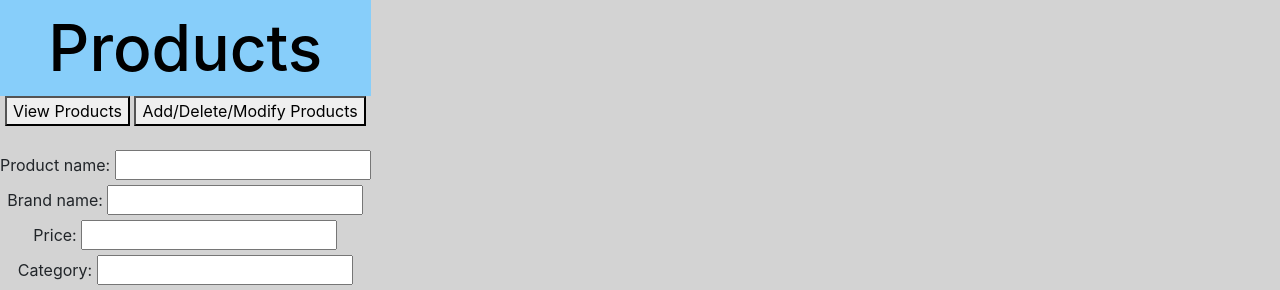
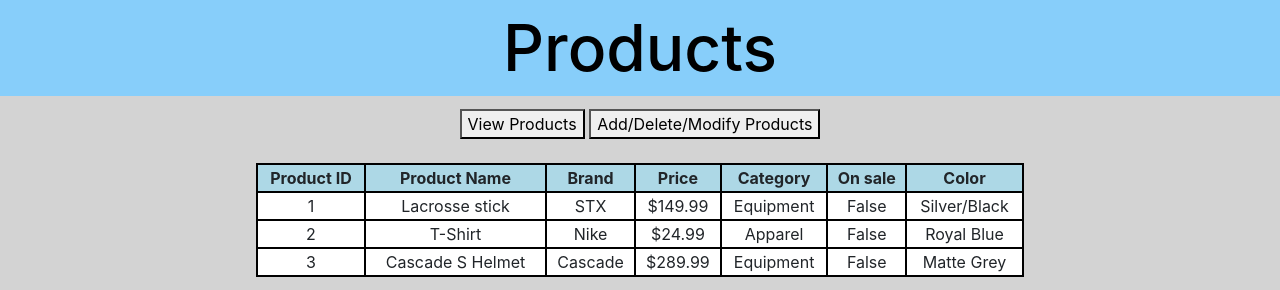
Before and after one commit to cam-obrien/Retail-Database-Interface, a plain HTML site: page products.html in a window 1280 px wide. Shown: the top 290 px of the page. Drawn offline with nearby package versions, Linux system fonts and the light colour scheme.

Commit message:
Added lot of stuff

```diff
--- a/products.html
+++ b/products.html
@@ -16,20 +16,54 @@
   <body>
 	<form>
 	<header>Products</header>
+	<a href="http://web.engr.oregonstate.edu/~jonesd5/212Pride/products.html">
 	<button type="button">View Products</button>
+	</a>
+	<a href="http://web.engr.oregonstate.edu/~jonesd5/212Pride/modifyProducts.html">
 	<button type="button">Add/Delete/Modify Products</button><br><br>
-	<label for="productName" class="productName">Product name:</label>
-		<input type="text" name="productName"><br>
-		<label for="brandName">Brand name:</label>
-		<input type="text" name="brandName"><br>
-		<label for="price">Price:</label>
-		<input type="text" name="price"><br>
-		<label for="category">Category:</label>
-		<input type="category" name="category"><br>
-		<label for="sale">Sale:</label>
-		<input type="checkbox" name="sale"><br>
-		<input type="submit" name="submit">
+	</a>
 
+	<table style="width:60%;margin-left:auto;margin-right:auto">
+		<tr>
+		  <th>Product ID</th>
+		  <th>Product Name</th>
+		  <th>Brand</th>
+		  <th>Price</th>
+		  <th>Category</th>
+		  <th>On sale</th>
+		  <th>Color</th>
+		</tr>
+		<tr>
+		  <td>1</td>
+		  <td>Lacrosse stick</td>
+		  <td>STX</td>
+		  <td>$149.99</td>
+		  <td>Equipment</td>
+		  <td>False</td>
+		  <td>Silver/Black</td>
+		</tr>
+
+		<tr>
+		  <td>2</td>
+		  <td>T-Shirt</td>
+		  <td>Nike</td>
+		  <td>$24.99</td>
+		  <td>Apparel</td>
+		  <td>False</td>
+		  <td>Royal Blue</td>
+		</tr>
+
+		<tr>
+			<td>3</td>
+			<td>Cascade S Helmet</td>
+			<td>Cascade</td>
+			<td>$289.99</td>
+			<td>Equipment</td>
+			<td>False</td>
+			<td>Matte Grey</td>
+		  </tr>
+
+	  </table>
 		<nav class="topbars">
 			<ul>
 				<li class="topbar"><a href="http://web.engr.oregonstate.edu/~jonesd5/212Pride/index.html">Home</a></li>
--- a/styles.css
+++ b/styles.css
@@ -11,6 +11,7 @@ header {
 	background-color: lightskyblue;
 	font-weight: 500;
 	text-decoration: none;
+	margin-bottom: 1%;
 }
 
 body {
@@ -45,13 +46,26 @@ a {
 	font-size: 150%;
 	text-decoration: none;
 	font-weight: 600;
+	margin: 0%;
+	float: inline-start;
+	margin-right: 0%;
+	padding-right: 0%;
+	float: inline-start;
 }
 
 form {
 	text-align: center;
-	float: inline-start;
 }
 
-.viewProducts {
-	color: red;
+th {
+	background-color: lightblue;
 }
+
+td {
+	background-color: white;
+}
+
+table, th, td {
+	border: 2px solid black;
+	text-align: center;
+  }
```
Also changed, not shown: modifyProducts.html (added, +54 -0 lines), orders.html (+41 -0 lines), viewProducts.html (added). Lines whose indentation alone changed are shown as unchanged.
